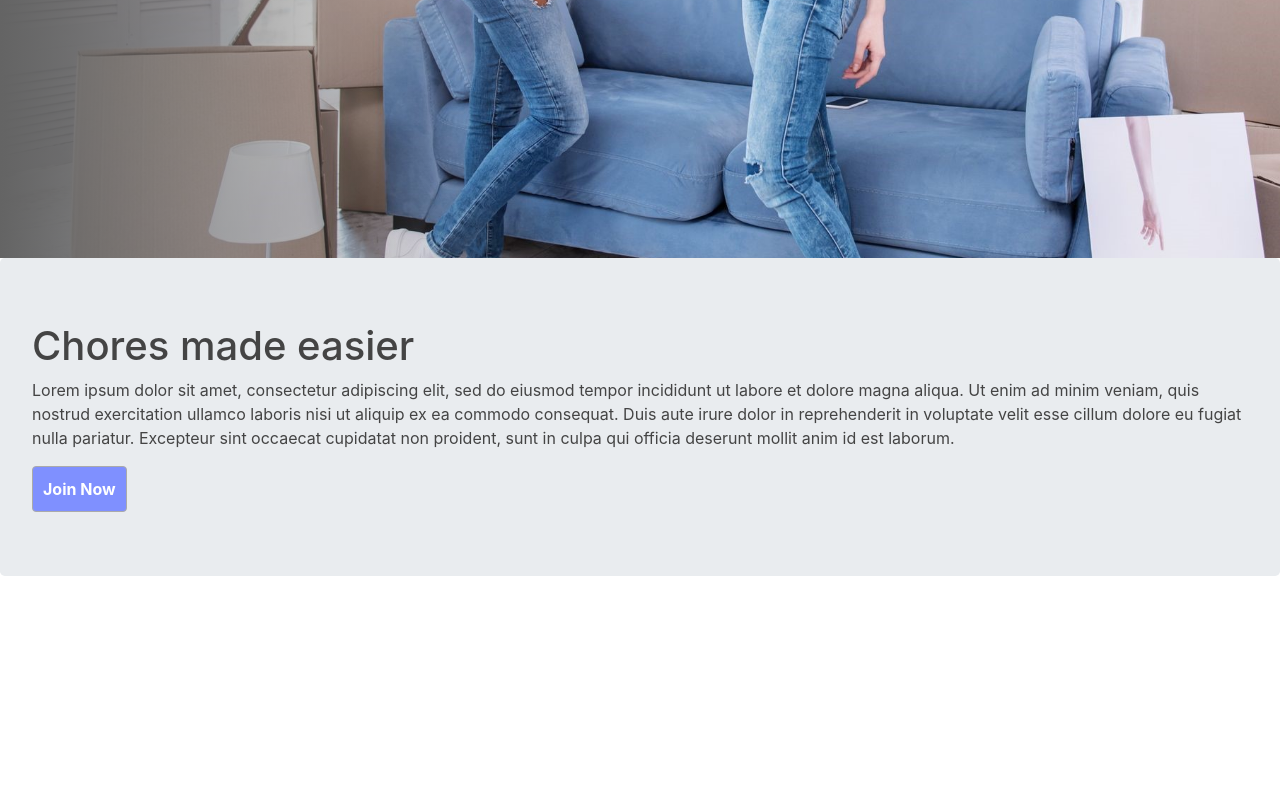
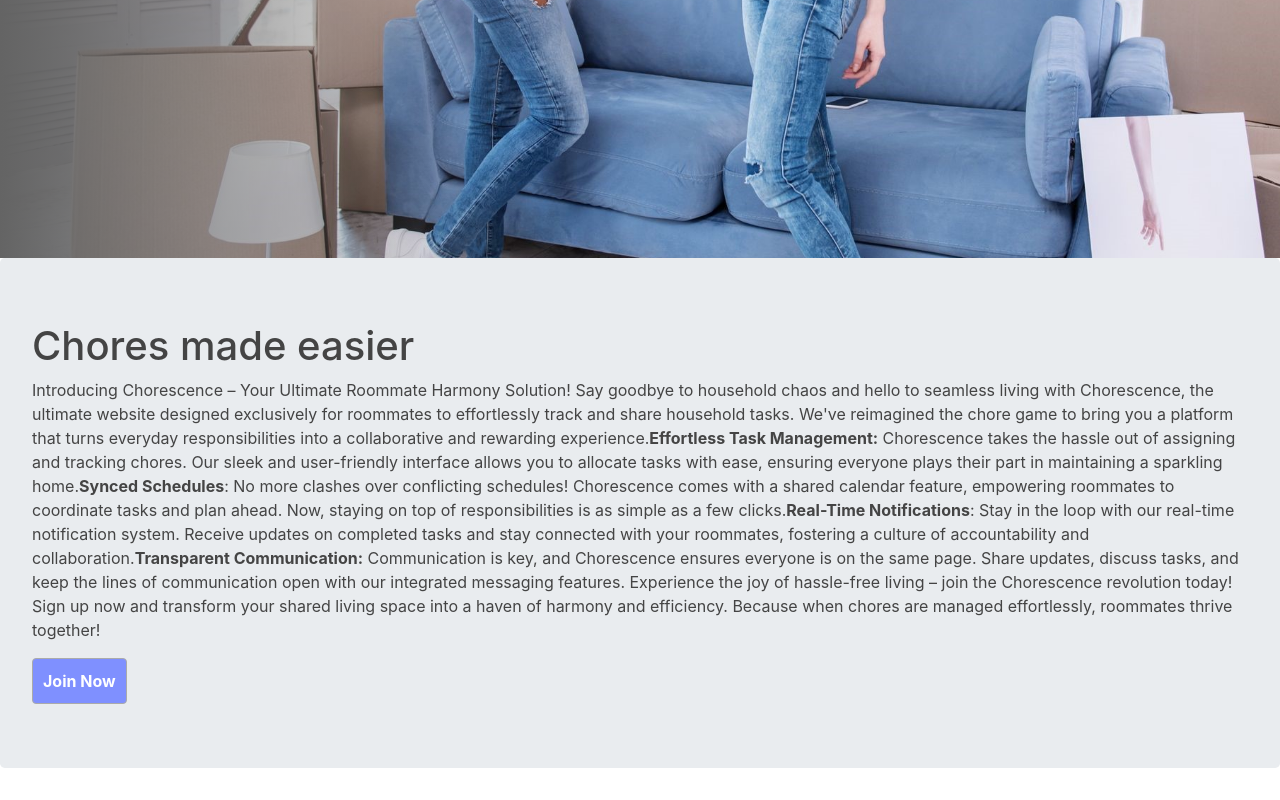
Before and after one commit to kevinnn1/Chorescence-App, a React (Create React App) app in the folder chorescence-app-main/: page / in a window 1280 px wide. Shown: the part 598-1398 px from the top of the page. Before the commit the page ends 1206 px from the top, so only its background shows below. Built offline with nearby package versions, Linux system fonts and the light colour scheme.

Commit message:
Update Index.js

```diff
--- a/chorescence-app-main/src/pages/Index.js
+++ b/chorescence-app-main/src/pages/Index.js
@@ -14,7 +14,19 @@
         </div>
         <Jumbotron>
         <h1>Chores made easier</h1>
-        <p>Lorem ipsum dolor sit amet, consectetur adipiscing elit, sed do eiusmod tempor incididunt ut labore et dolore magna aliqua. Ut enim ad minim veniam, quis nostrud exercitation ullamco laboris nisi ut aliquip ex ea commodo consequat. Duis aute irure dolor in reprehenderit in voluptate velit esse cillum dolore eu fugiat nulla pariatur. Excepteur sint occaecat cupidatat non proident, sunt in culpa qui officia deserunt mollit anim id est laborum.</p>
+        <p>Introducing Chorescence – Your Ultimate Roommate Harmony Solution!
+
+Say goodbye to household chaos and hello to seamless living with Chorescence, the ultimate website designed exclusively for roommates to effortlessly track and share household tasks. We've reimagined the chore game to bring you a platform that turns everyday responsibilities into a collaborative and rewarding experience.
+
+<b>Effortless Task Management:</b> Chorescence takes the hassle out of assigning and tracking chores. Our sleek and user-friendly interface allows you to allocate tasks with ease, ensuring everyone plays their part in maintaining a sparkling home.
+
+<b>Synced Schedules</b>: No more clashes over conflicting schedules! Chorescence comes with a shared calendar feature, empowering roommates to coordinate tasks and plan ahead. Now, staying on top of responsibilities is as simple as a few clicks.
+
+<b>Real-Time Notifications</b>: Stay in the loop with our real-time notification system. Receive updates on completed tasks and stay connected with your roommates, fostering a culture of accountability and collaboration.
+
+<b>Transparent Communication:</b> Communication is key, and Chorescence ensures everyone is on the same page. Share updates, discuss tasks, and keep the lines of communication open with our integrated messaging features.
+
+Experience the joy of hassle-free living – join the Chorescence revolution today! Sign up now and transform your shared living space into a haven of harmony and efficiency. Because when chores are managed effortlessly, roommates thrive together!</p>
         <Button type="primary" href="/signup">Join Now</Button>
         </Jumbotron>
       </Container>
```
